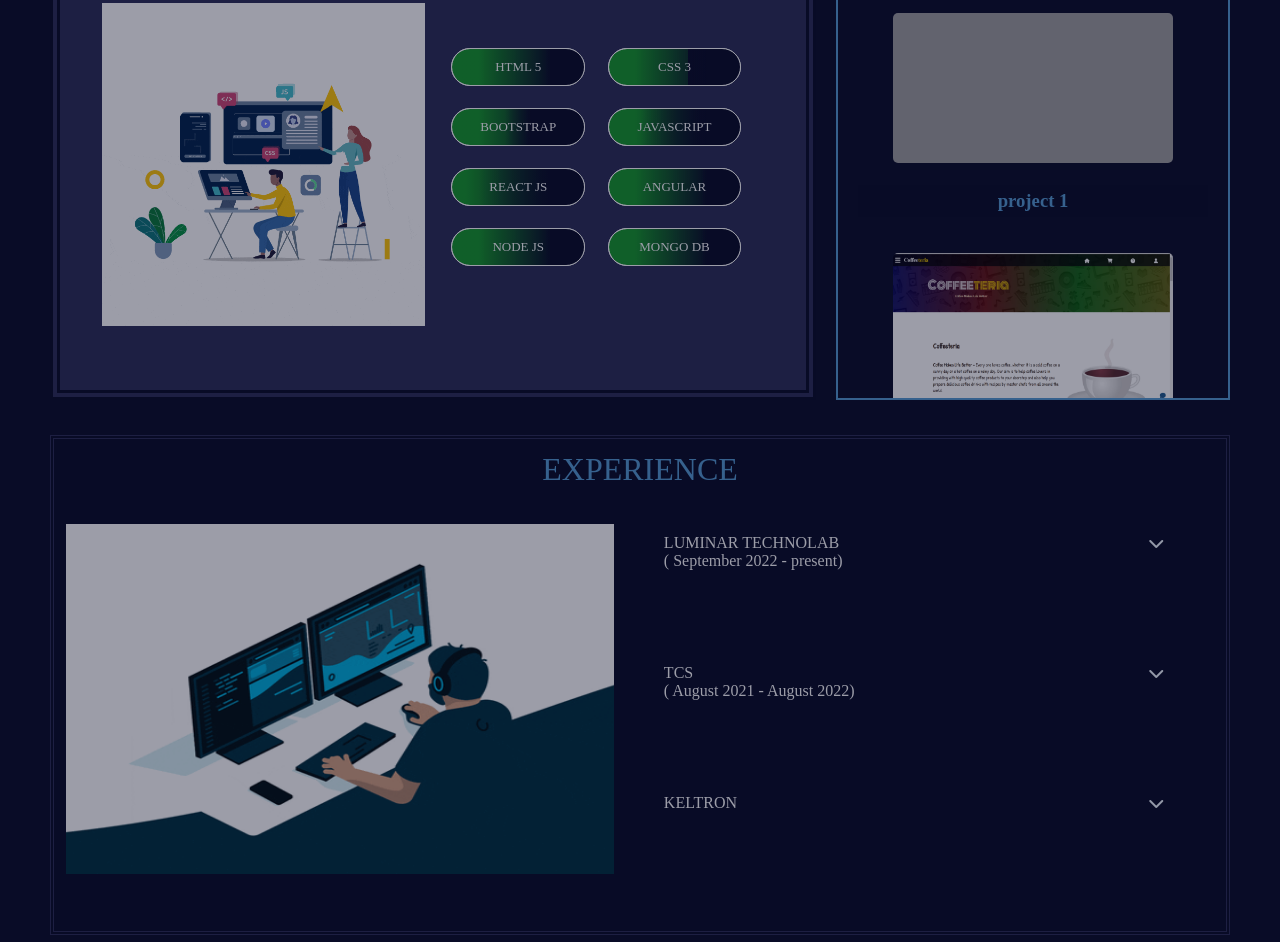
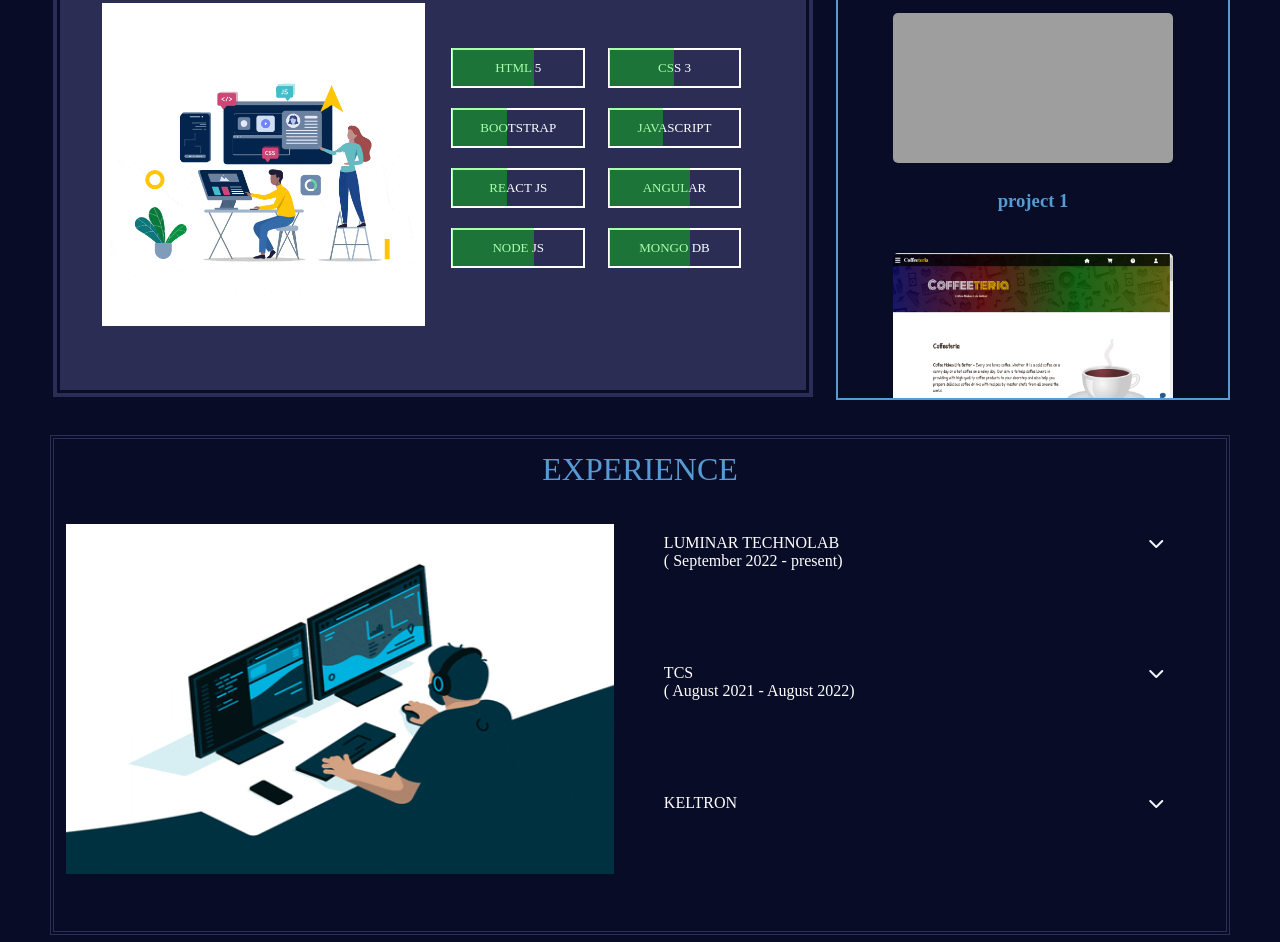
Before and after one commit to amageoman/portfolio, a plain HTML site: page index.html in a window 1280 px wide. Shown: the part 613-1555 px from the top of the page. Drawn offline with Linux system fonts and the light colour scheme; grey boxes are pictures that could not be loaded; a web font is replaced by a local one.

Commit message:
progress bar

```diff
--- a/index.css
+++ b/index.css
@@ -57,7 +57,7 @@ position: absolute;
     width: 100%;
     background-color: var(--bgcolor);
     border-bottom: 5px dashed var(--shade);
-    z-index: 1;
+    z-index: 2;
 }
 
 .header{
@@ -459,68 +459,73 @@ transform: translateX(-50%);
     position: absolute;
 /* left:5%; */
 color:transparent;
+padding-block: 10px;
     width:100%;
-  border-radius:20px;
-    border:1px solid white;
+  /* border-radius:40px; */
+    border:1px solid transparent;
+    border-right: 0px;
+    animation : rate  5s linear 3s  infinite ;
+z-index: 1;
 }
 
 .anim{
     text-align: center;
     width:100%;
-    border-radius:20px;
-      border:1px solid white;
+    /* border-radius:20px; */
+      border:2px solid white;
     position: absolute;
     padding-block: 10px;
-    background-image: linear-gradient(to right, var(--bgcolor) 99%,transparent 1%);
+    background-color: transparent;
+    /* background-image: linear-gradient(to right, var(--bgcolor) 99%,transparent 1%); */
     /* z-index: -1; */
     color:white;
-    animation : rate  10s steps(5, end) 3s  infinite ;
+    /* animation : rate  10s steps(5, end) 3s  infinite ; */
 }
 
 .row1 .col-1 .rate-1{
 
-    background-image:linear-gradient(to right, rgb(0, 255, 0,.5) 75% ,  var(--bgcolor) 25% );
+    background-image:linear-gradient(to right, rgba(0, 255, 0, 0.336) 75% ,  transparent 25% );
 
 }
 
 .row1 .col-2 .rate-1{
-    background-image:linear-gradient(to right, rgb(0, 255, 0,.5) 60% ,  var(--bgcolor) 40% );
+    background-image:linear-gradient(to right, rgb(0, 255, 0,.336) 60% , transparent 40% );
 
 }
 
 .row2 .col-1 .rate-1{
 
-    background-image:linear-gradient(to right, rgb(0, 255, 0,.5) 40% ,  var(--bgcolor) 60% );
+    background-image:linear-gradient(to right, rgb(0, 255, 0,.336) 50% ,  transparent 50% );
 
 }
 .row2 .col-2 .rate-1{
 
-    background-image:linear-gradient(to right, rgb(0, 255, 0,.5) 25% ,  var(--bgcolor) 75% );
+    background-image:linear-gradient(to right, rgb(0, 255, 0,.336) 50% ,  transparent 50% );
 
 }
 .row3 .col-1 .rate-1{
 
-    background-image:linear-gradient(to right, rgb(0, 255, 0,.5) 10% ,  var(--bgcolor) 90% );
+    background-image:linear-gradient(to right, rgb(0, 255, 0,.336) 50% ,  transparent 50% );
 
 }
 .row3 .col-2 .rate-1{
 
-    background-image:linear-gradient(to right, rgb(0, 255, 0,.5) 75% ,  var(--bgcolor) 25% );
+    background-image:linear-gradient(to right, rgb(0, 255, 0,.336) 75% , transparent 25% );
 
 }
 .row4 .col-1 .rate-1{
 
-    background-image:linear-gradient(to right, rgb(0, 255, 0,.5) 75% ,  var(--bgcolor) 25% );
+    background-image:linear-gradient(to right, rgb(0, 255, 0,.336) 75% ,  transparent 25% );
 
 }
 .row4 .col-2 .rate-1{
 
-    background-image:linear-gradient(to right, rgb(0, 255, 0,.5) 75% ,  var(--bgcolor) 25% );
+    background-image:linear-gradient(to right, rgb(0, 255, 0,.336) 75% ,  transparent 25% );
 
 }
-.anim:hover{
+.rate:hover{
 
-    animation-play-state: paused;
+    animation-play-state:paused;
 }
 
 
@@ -528,9 +533,10 @@ color:transparent;
 
 @keyframes rate{
     0%{
-        background-image: linear-gradient(to right, transparent 1%, var(--bgcolor) 99%);
+        /* background-image: linear-gradient(to right, transparent 1%, var(--bgcolor) 99%); */
+    width:10%;
     }
-    20%{
+    /* 20%{
         background-image: linear-gradient(to right, transparent 20%, var(--bgcolor) 75%);
 
     }
@@ -544,10 +550,10 @@ color:transparent;
     }
     80%{
         background-image: linear-gradient(to right, transparent 80%, var(--bgcolor) 20%);
-    }
-    100%{
-        background-image: linear-gradient(to right, transparent 99%, var(--bgcolor) 1%);
-
+    } */
+    50%{
+        /* background-image: linear-gradient(to right, transparent 99%, var(--bgcolor) 1%); */
+width:100%;
     }
 }
 
@@ -1043,6 +1049,14 @@ p{
 
 }
 
+@media(hover:none){
+
+    .area-exp,.area-skill,.area-proj{
+
+        opacity: 1;
+    }
+}
+
 
 
 
--- a/index.html
+++ b/index.html
@@ -98,7 +98,7 @@
                         <div class="skillcol col-2">
 
 
-                            <div class="rate rate-1">CSS 3</div>
+                            <div class="rate rate-1">.</div>
 
                             <div class="anim">CSS 3</div>
                         </div>
```
